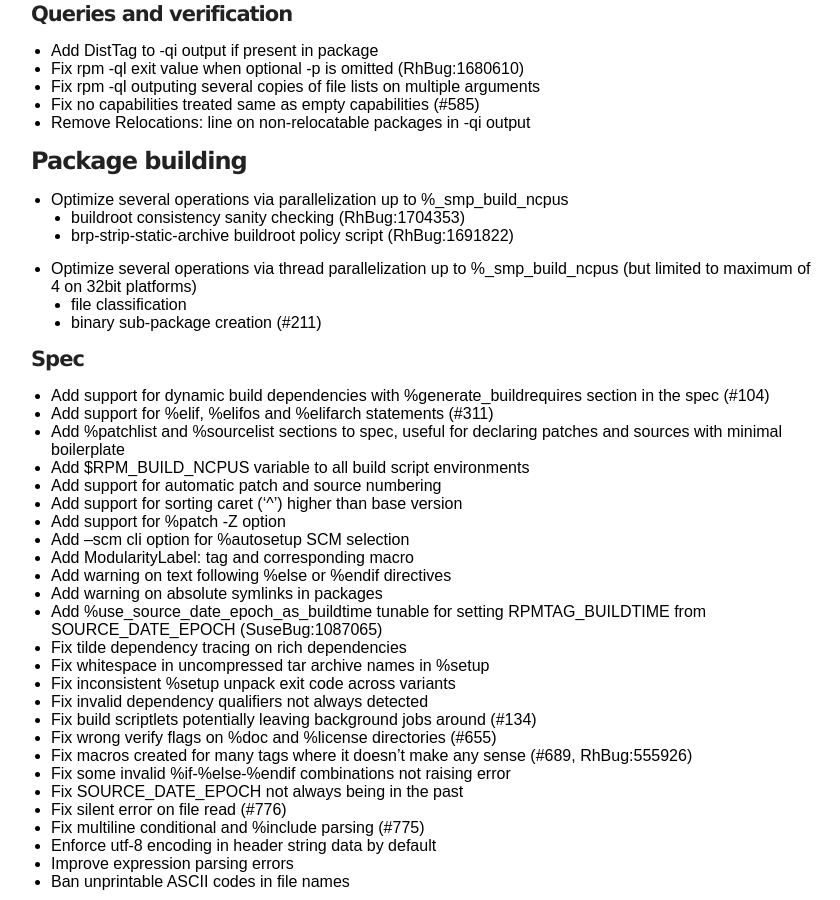
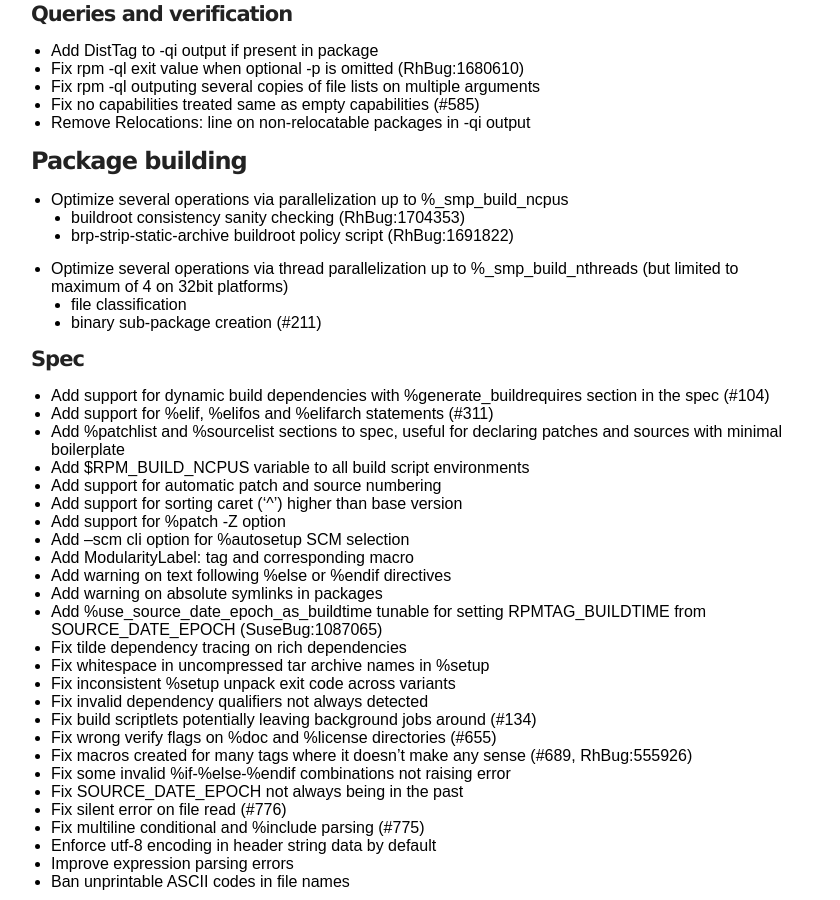
Before and after one commit to rpm-software-management/rpm-web, a Jekyll site: the page built from wiki/Releases/4.15.0.md, in a window 1280 px wide and 900 px high, scrolled down 967 px. Shown: the whole window, without its empty margins (219-1059 px from the left). Built offline with Jekyll 4.4.1, drawn with Linux system fonts in a browser that asks for light colours; some of the changed text lies outside the part shown.

Commit message:
Minor tweaks/corrections

```diff
--- a/wiki/Releases/4.15.0.md
+++ b/wiki/Releases/4.15.0.md
@@ -49,7 +49,7 @@ title: rpm.org - Releases
    * buildroot consistency sanity checking (RhBug:1704353)
    * brp-strip-static-archive buildroot policy script (RhBug:1691822)
  * Optimize several operations via thread parallelization up to
-   %_smp_build_ncpus (but limited to maximum of 4 on 32bit platforms)
+   %_smp_build_nthreads (but limited to maximum of 4 on 32bit platforms)
    * file classification
    * binary sub-package creation (#211)
 
```
Also changed, not shown: other parts of wiki/Releases/4.15.0.md (+1 -1 lines).
